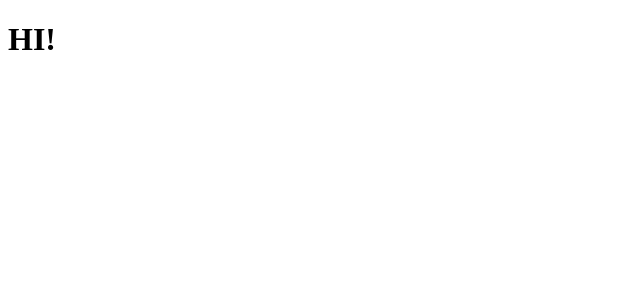
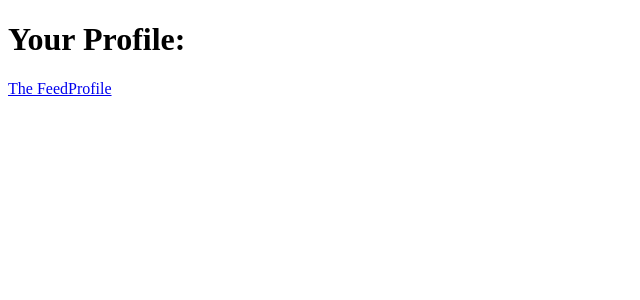
Before and after one commit to chriscoder-commit/dotchomp-frontend, a React (Create React App) app: page /profile in a window 1280 px wide. Shown: the top 300 px of the page, without its empty margins (0-640 px from the left). Built offline with nearby package versions, Linux system fonts and the light colour scheme.

Commit message:
created routes and imported browser router, created basic nav template and some file structuring done

```diff
--- a/package.json
+++ b/package.json
@@ -8,6 +8,8 @@
     "@testing-library/user-event": "^12.1.10",
     "react": "^17.0.1",
     "react-dom": "^17.0.1",
+    "react-router-dom": "^5.2.0",
+    "styled-components": "^5.2.1",
     "react-scripts": "4.0.2",
     "web-vitals": "^1.0.1"
   },
--- a/src/App.js
+++ /dev/null
@@ -1,10 +0,0 @@
-
-function App() {
-  return (
-    <div>
-      <h1>HI!</h1>
-    </div>
-  );
-}
-
-export default App;
--- /dev/null
+++ b/src/components/App.jsx
@@ -0,0 +1,20 @@
+import { Route, Switch } from "react-router-dom";
+
+import { Profile } from "./Profile";
+import { Feed } from "./Feed";
+import { NavBar } from "./NavBar";
+
+
+function App() {
+  return (
+    <>
+      <Switch>
+        <Route exact path="/profile" component={Profile} />
+        <Route exact path="/feed" component={Feed} />
+      </Switch>
+      <NavBar />
+    </>
+  );
+}
+
+export default App;
--- /dev/null
+++ b/src/components/Feed.jsx
@@ -0,0 +1,6 @@
+
+export function Feed() {
+  return (
+    <h1>the FEED</h1>
+  )
+}
--- /dev/null
+++ b/src/components/NavBar.jsx
@@ -0,0 +1,21 @@
+import { useHistory, Link } from "react-router-dom";
+
+export function NavBar(props) {
+  const history = useHistory();
+
+  function logout(e) {
+    e.preventDefault();
+    localStorage.removeItem("token");
+    localStorage.removeItem("instructor");
+    history.push("/")
+  }
+
+    return (
+      <>
+        <nav>
+          <Link to="/feed">The Feed</Link>
+          <Link to="/profile">Profile</Link>
+        </nav>
+      </>
+    )
+}
--- /dev/null
+++ b/src/components/Profile.jsx
@@ -0,0 +1,10 @@
+import React, { useState, useEffect } from "react";
+import { Link } from "react-router-dom";
+
+export function Profile(props) {
+  return (
+    <>
+      <h1>Your Profile:</h1>
+    </>
+  )
+}
--- a/src/index.js
+++ b/src/index.js
@@ -1,10 +1,13 @@
 import React from 'react';
 import ReactDOM from 'react-dom';
-import App from './App';
+import App from './components/App';
+import { BrowserRouter } from 'react-router-dom';
 
 ReactDOM.render(
   <React.StrictMode>
-    <App />
+    <BrowserRouter>
+      <App />
+    </BrowserRouter>
   </React.StrictMode>,
   document.getElementById('root')
 );
```
Also changed, not shown: 1 other file (tests, documents, lock files or other folders).
